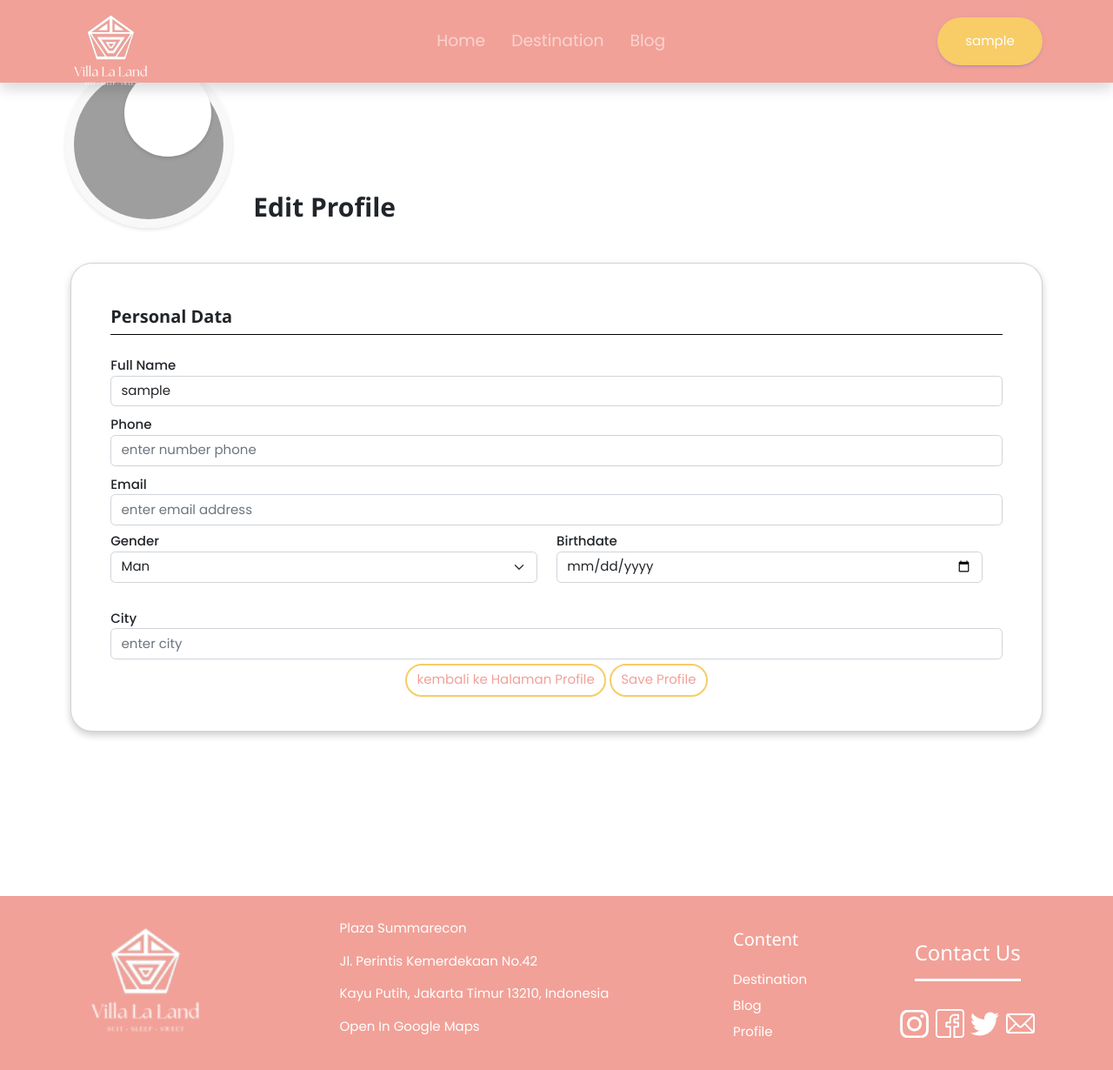
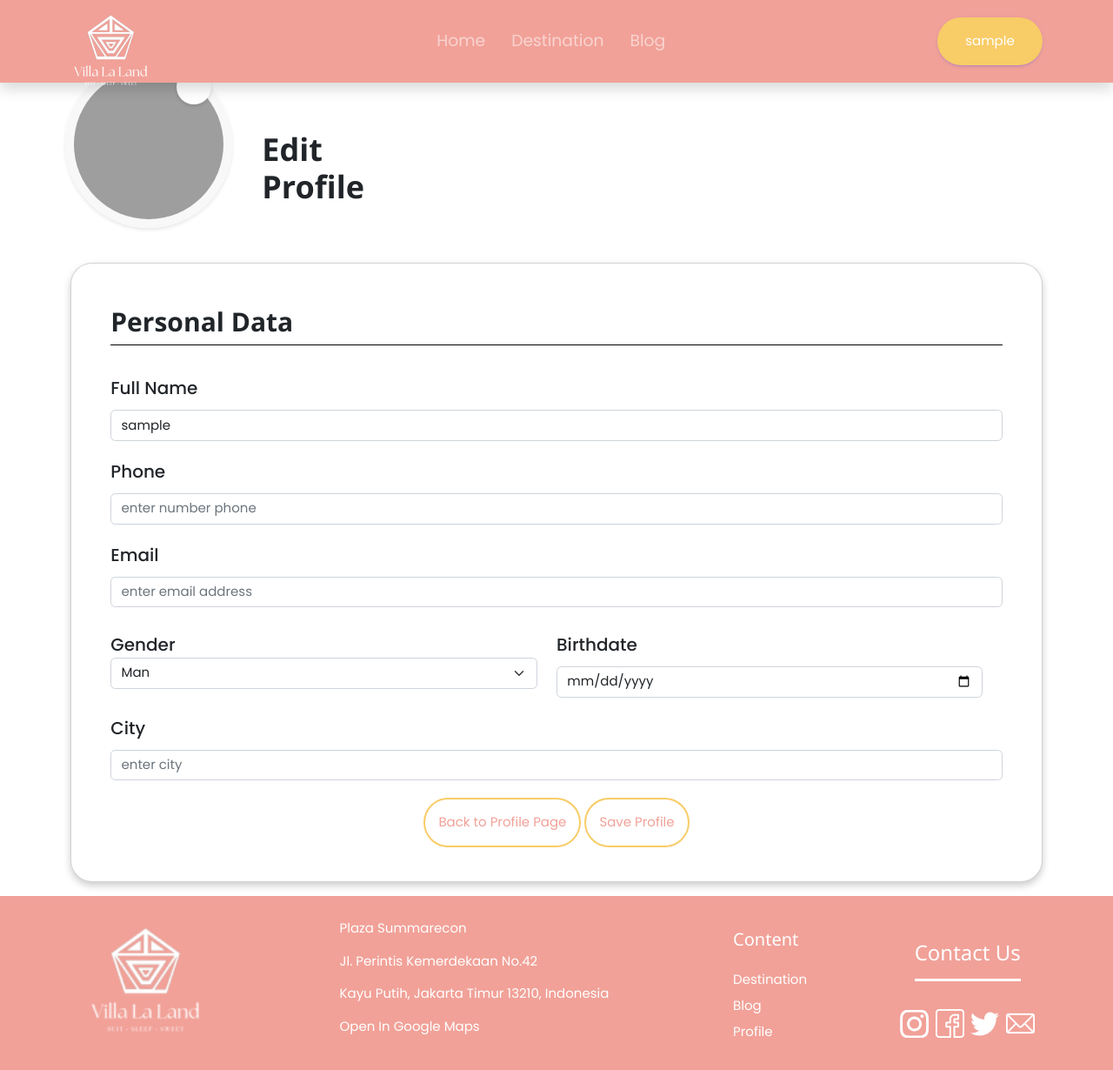
Before and after one commit to melatinurmalasari/VillaLaLand, a PHP site: page /edit_profile.php in a window 1280 px wide. Shown: the whole page at 87% size. Run offline with PHP 8.4, Linux system fonts and the light colour scheme; the visitor is signed in with stand-in values (Sample User, id 1); data that the repository does not hold is empty; grey boxes are pictures that could not be loaded.

Commit message:
Edit profile fix

```diff
--- a/assets/css/style.css
+++ b/assets/css/style.css
@@ -234,7 +234,7 @@ html{
   margin-bottom: 0;
   border-radius: 100%;
   background: #FFFFFF;
-  border: 50px solid transparent;
+  border: 20px solid transparent;
   box-shadow: 0px 2px 4px 0px rgba(0, 0, 0, 0.12);
   cursor: pointer;
   font-weight: normal;
--- a/edit_profile.php
+++ b/edit_profile.php
@@ -102,20 +102,29 @@
                                 </div>
                             </div>
                         </div>
-                        <h2 class="col-md-2" style="margin: 20px; font-weight: 600;">Edit Profile</h2>
+                        <h1 class="col-md-2" style="margin-left: 30px; margin-top: -50px; font-weight: 600;">Edit Profile</h1>
                     </div>
 
                     <div class="card w3-padding-24 center" style="margin-top:10px; border-radius: 25px; padding:30px;   box-shadow: 0 4px 8px 0 rgba(0,0,0,0.2);">
                         <div class="card-body">
-                            <h4 class="card-title" style="font-weight: 600;">Personal Data</h4>
+                            <h2 class="card-title" style="font-weight: 600;">Personal Data</h2>
                             <div class="line-black"></div>
                             <div class="row mt-3">
-                                <div class="col-md-12" style="margin-top:10px;"><label class="labels" style="font-weight: 500;">Full Name</label><input type="text" name="username" class="form-control" placeholder="enter fullname" value="<?=$username ?>"></div>
-                                <div class="col-md-12" style="margin-top:10px;"><label class="labels" style="font-weight: 500;">Phone</label><input type="text" name="phone" class="form-control" placeholder="enter number phone" value="<?=$phone ?>"></div>
-                                <div class="col-md-12" style="margin-top:10px;"><label class="labels" style="font-weight: 500;">Email</label><input type="text" name="email" class="form-control" placeholder="enter email address" value="<?= $email ?>"></div>
-                                <div class="row mt-2" style="margin-top:20px;">
-                                    <div class="col-md-6">
-                                        <label class="labels genders" style="font-weight: 500;">Gender</label>
+                                <div class="col-md-12" style="margin-top:20px;">
+                                    <label class="labels" style="font-weight: 500; font-size: 20px;">Full Name</label>
+                                    <input type="text" name="username" class="form-control" placeholder="enter fullname" style="margin-top:10px;" value="<?=$username ?>">
+                                </div>
+                                <div class="col-md-12" style="margin-top:20px;">
+                                    <label class="labels" style="font-weight: 500; font-size: 20px;">Phone</label>
+                                    <input type="text" name="phone" class="form-control" placeholder="enter number phone" style="margin-top:10px;" value="<?=$phone ?>">
+                                </div>
+                                <div class="col-md-12" style="margin-top:20px;">
+                                    <label class="labels" style="font-weight: 500; font-size: 20px;">Email</label>
+                                    <input type="text" name="email" class="form-control" placeholder="enter email address" style="margin-top:10px;" value="<?= $email ?>">
+                                </div>
+                                <div class="row mt-2">
+                                    <div class="col-md-6"  style="margin-top:20px;">
+                                        <label class="labels genders" style="font-weight: 500; font-size: 20px;">Gender</label>
                                         <div class="input-group mb-3">
                                             <select class="form-select mb-3" name="gender" aria-label=".form-select-lg example">
                                                 <option value="Man">Man</option>
@@ -123,17 +132,20 @@
                                             </select>
                                         </div>
                                     </div>
-                                    <div class="col-md-6">
-                                        <label class="labels" style="font-weight: 500;">Birthdate</label>
+                                    <div class="col-md-6"  style="margin-top:20px;">
+                                        <label class="labels" style="font-weight: 500; font-size: 20px;">Birthdate</label>
                                         <div>
-                                            <input class="form-control" type="date" id="birth" name="birth">
+                                            <input class="form-control" type="date" id="birth" name="birth" style="margin-top:10px;">
                                         </div>
                                     </div>
                                 </div>
-                                <div class="col-md-12"><label class="labels" style="font-weight: 500;">City</label><input type="text" name="kota" class="form-control" placeholder="enter city" value="<?=$kota ?>"></div>
-                                <div class="text-center" style="margin-top:5px;">
-                                    <a href="profile.php" class="btn btn-secondary rounded-pill">kembali ke Halaman Profile</a>
-                                    <input class="btn btn-secondary rounded-pill" type="submit" name="update" value="Save Profile" >
+                                <div class="col-md-12">
+                                    <label class="labels" style="font-weight: 500; font-size: 20px;">City</label>
+                                    <input type="text" name="kota" class="form-control" style="margin-top:10px;" placeholder="enter city" value="<?=$kota ?>">
+                                </div>
+                                <div class="text-center" style="margin-top:20px;">
+                                    <a href="profile.php" class="btn btn-secondary rounded-pill" style="padding: 15px;">Back to Profile Page</a>
+                                    <input class="btn btn-secondary rounded-pill" type="submit" name="update" value="Save Profile" style="padding: 15px;" >
                                 </div>
                             </div>
                         </div>
```
